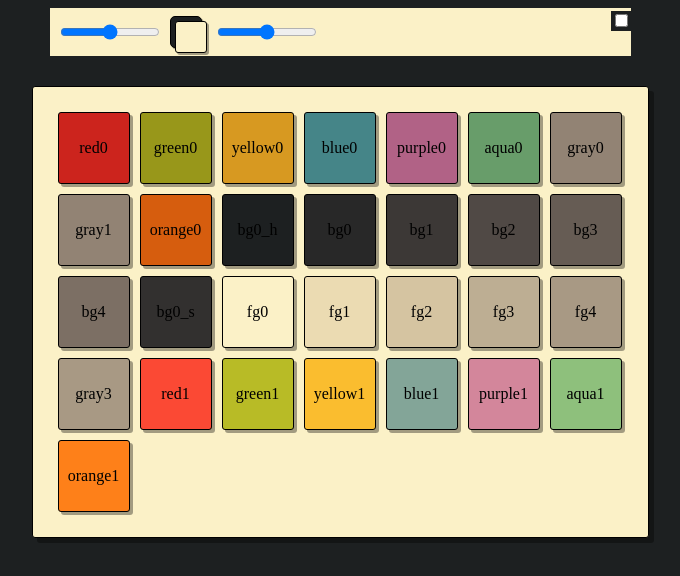
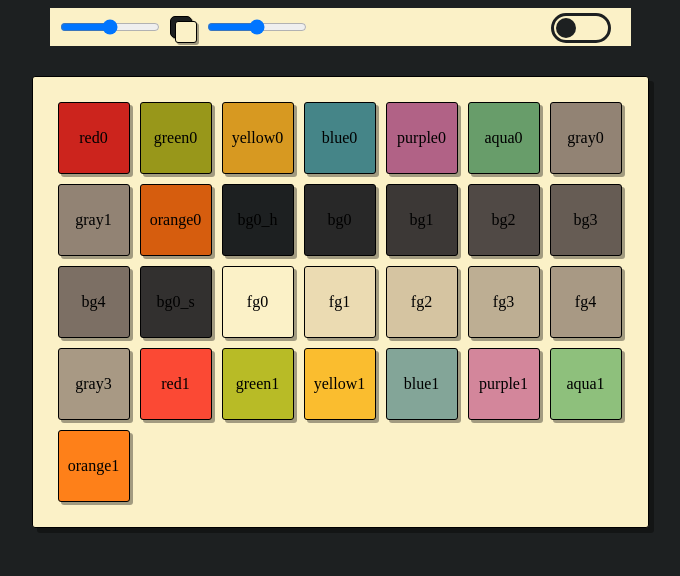
Before and after one commit to CalebeCopello/devBlog, a plain HTML site: page theme/index.html in a window 1280 px wide. Shown: the whole page, without its empty margins (300-980 px from the left). Drawn offline with Linux system fonts and the light colour scheme.

Commit message:
Theme Layout Done
Theme layout finished

```diff
--- a/theme/index.html
+++ b/theme/index.html
@@ -16,9 +16,10 @@
             </div>
             <input type="range" name="foreground" id="foregroundThemeRange" min="0" max="4" step="1" class="themeRange themeRangeRight">
         </div>
-        <div class="divWrapperThemeToggleMode">
+        <label class="wrapperThemeToggleMode">
             <input type="checkbox" name="themeSelector" id="themeSelector">
-        </div>
+                <span class="themeSelectorSlider"></span>
+        </label>
     </div>
     <div class="divWrapperThemeColors" id="divWrapperThemeColors"></div>
 </body>
--- a/theme/style.css
+++ b/theme/style.css
@@ -124,8 +124,8 @@ orange1: #af3a03
     border: 1px solid black;
     border-radius: 5px;
     box-shadow: 2px 2px rgba(0, 0, 0, 0.355);
-    height: 30px;
-    width: 30px;
+    height: 20px;
+    width: 20px;
 }
 .divForegroundThemeDisplay {
     position: relative;
@@ -135,8 +135,8 @@ orange1: #af3a03
     border: 1px solid black;
     border-radius: 3px;
     box-shadow: 2px 2px rgba(0, 0, 0, 0.355);
-    height: 30px;
-    width: 30px;
+    height: 20px;
+    width: 20px;
 }
 .themeRange {
     width: 100px;
@@ -147,9 +147,47 @@ orange1: #af3a03
 .themeRangeLeft {
     margin-right: 10px;
 }
-.divWrapperThemeToggleMode {
+.wrapperThemeToggleMode {
     position: absolute;
-    right: 0px;
+    background-color: var(--fgD);
+    top: 5px;
+    right: 10px;
+    width: 60px;
+    height: 30px;
+    margin: 0 10px;
+}
+.themeSelectorSlider {
+    position: absolute;
+    cursor: pointer;
+    background-color: var(--fgD);
+    border: 3px solid var(--bgD);
+    top: 0;
+    left: 0;
+    right: 0;
+    bottom: 0;
+    transition: .5s;
+    border-radius: 34px;
+}
+.wrapperThemeToggleMode input {
+    display: none;
+}
+.themeSelectorSlider:before {
+    position: absolute;
+    content: "";
+    height: 20px;
+    width: 20px;
+    left: 2px;
+    bottom: 2px;
+    background-color: var(--bgD);
+    transition: .5s;
+    border-radius: 50%;
+}
+input:checked + .themeSelectorSlider {
+    background-color: var(--fgD);
+}
+input:checked + .themeSelectorSlider:before {
+    transform: translateX(30px);
+
 }
 .divWrapperThemeColors {
     background-color:var(--fgD);
```
Also changed, not shown: theme/teste.html (added, +58 -0 lines).
